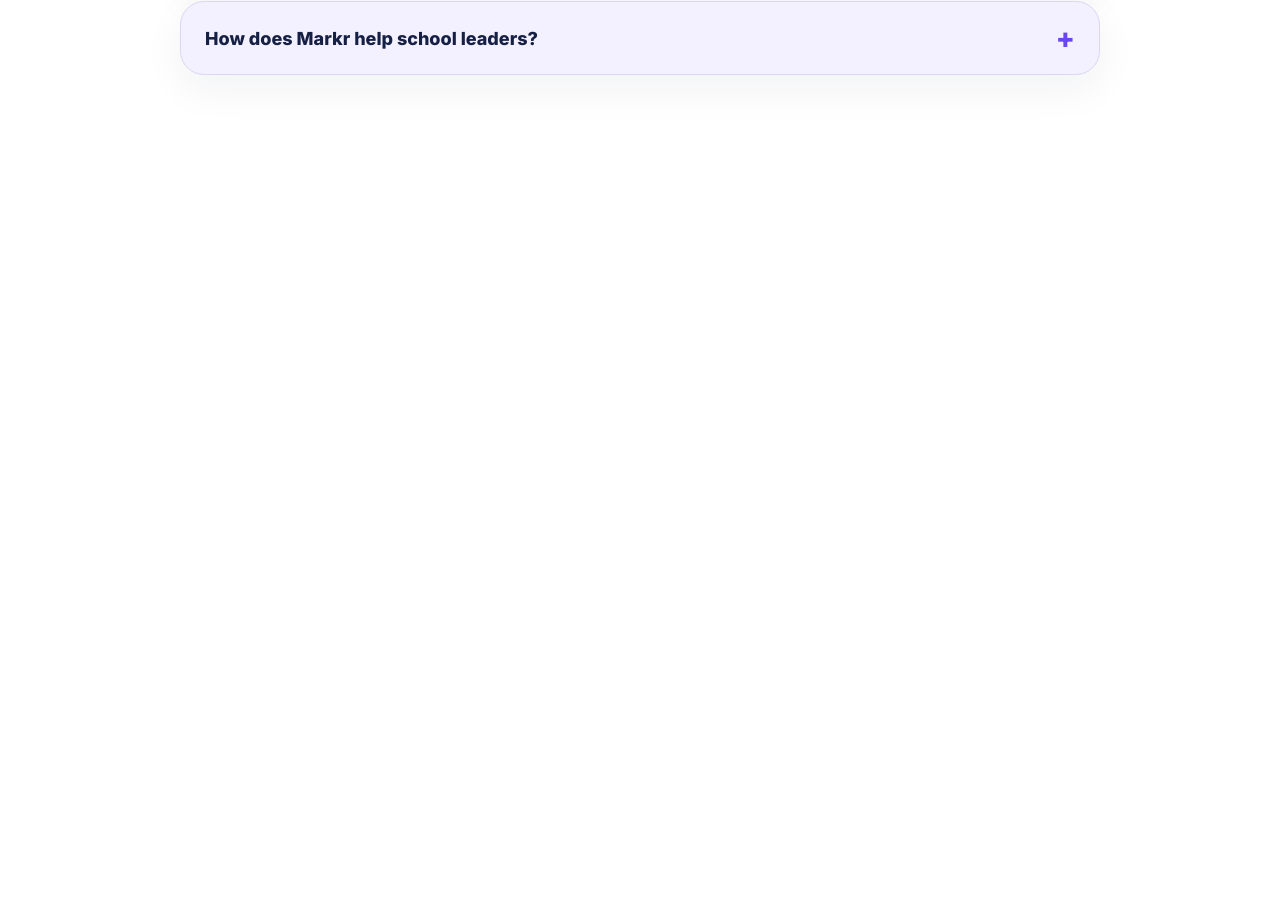
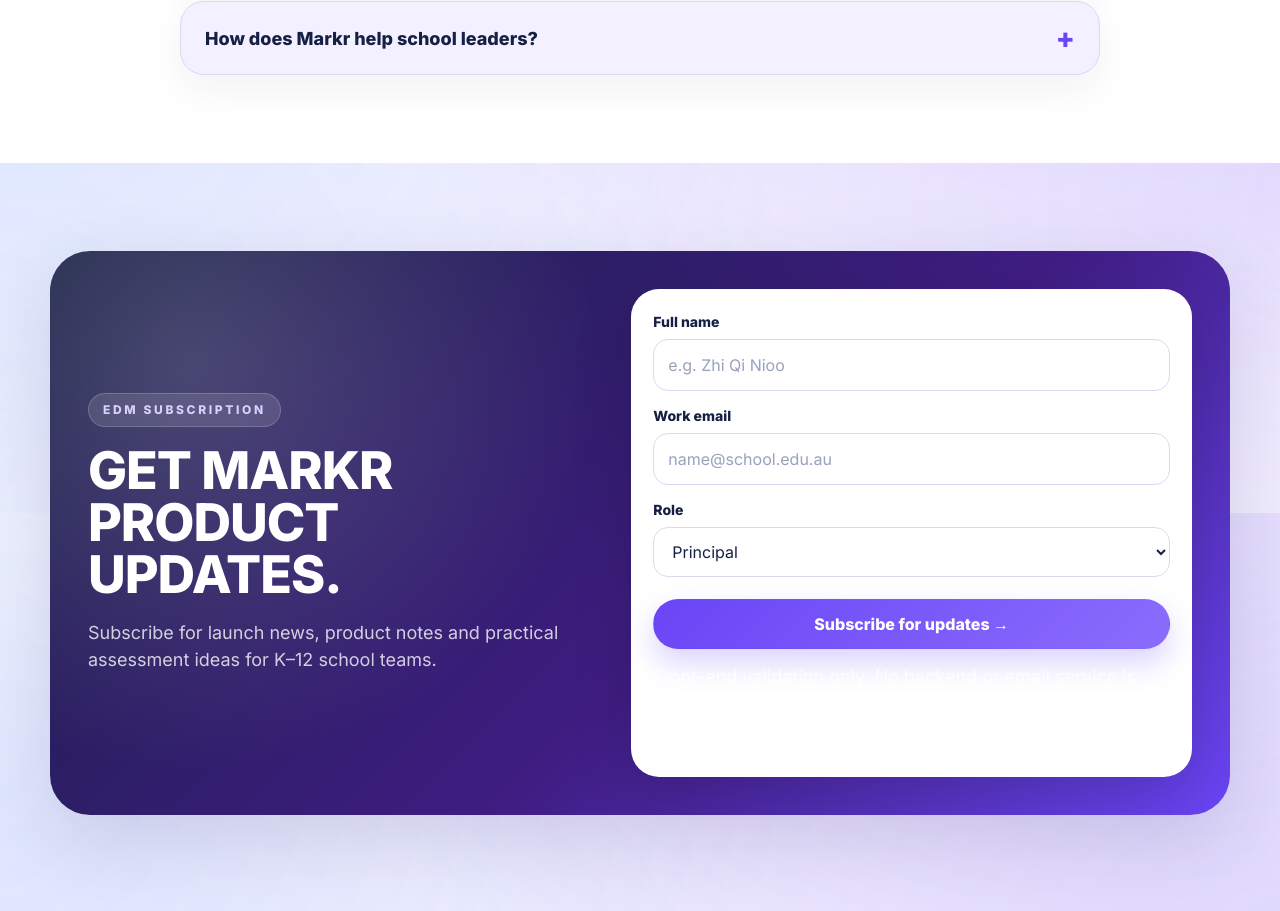
Before and after one commit to ZZZZZZ02166/markr-marketing-landing-page, a Next.js app: page / in a window 1280 px wide. Shown: the part 4287-5198 px from the top of the page. Before the commit the page ends 4450 px from the top, so only its background shows below. Built offline with nearby package versions, Linux system fonts and the light colour scheme; a web font is replaced by a local one.

Commit message:
Add EDM subscription form section

```diff
--- /dev/null
+++ b/components/Subscribe.js
@@ -0,0 +1,105 @@
+import { useState } from "react";
+
+export default function Subscribe() {
+  const [name, setName] = useState("");
+  const [email, setEmail] = useState("");
+  const [role, setRole] = useState("Principal");
+  const [status, setStatus] = useState("");
+
+  function handleSubmit(event) {
+    event.preventDefault();
+    const trimmedName = name.trim();
+    const trimmedEmail = email.trim();
+    const validEmail = /^[^\s@]+@[^\s@]+\.[^\s@]+$/.test(trimmedEmail);
+
+    if (!trimmedName || !trimmedEmail) {
+      setStatus("Please enter your name and work email.");
+      return;
+    }
+    if (!validEmail) {
+      setStatus("Please enter a valid email address.");
+      return;
+    }
+
+    setStatus("Thanks — you are subscribed to Markr updates.");
+    setName("");
+    setEmail("");
+    setRole("Principal");
+  }
+
+  return (
+    <section
+      id="subscribe"
+      className="subscribe-section"
+      aria-labelledby="subscribe-title"
+    >
+      <div className="container">
+        <div className="subscribe-panel">
+          <div>
+            <div className="pill subscribe-pill">EDM subscription</div>
+            <h2 id="subscribe-title">Get Markr product updates.</h2>
+            <p>
+              Subscribe for launch news, product notes and practical assessment
+              ideas for K–12 school teams.
+            </p>
+          </div>
+
+          <form className="form-card" noValidate onSubmit={handleSubmit}>
+            <div className="field">
+              <label htmlFor="name">Full name</label>
+              <input
+                id="name"
+                name="name"
+                type="text"
+                placeholder="e.g. Zhi Qi Nioo"
+                autoComplete="name"
+                value={name}
+                onChange={(e) => setName(e.target.value)}
+              />
+            </div>
+
+            <div className="field">
+              <label htmlFor="email">Work email</label>
+              <input
+                id="email"
+                name="email"
+                type="email"
+                placeholder="name@school.edu.au"
+                autoComplete="email"
+                value={email}
+                onChange={(e) => setEmail(e.target.value)}
+              />
+            </div>
+
+            <div className="field">
+              <label htmlFor="role">Role</label>
+              <select
+                id="role"
+                name="role"
+                value={role}
+                onChange={(e) => setRole(e.target.value)}
+              >
+                <option>Principal</option>
+                <option>Head of Curriculum</option>
+                <option>Teacher</option>
+                <option>School operations</option>
+                <option>Other</option>
+              </select>
+            </div>
+
+            <button className="btn btn-purple" type="submit">
+              Subscribe for updates →
+            </button>
+            <p className="form-note">
+              Front-end validation only. No backend or email service is
+              connected.
+            </p>
+            <div className="form-status" aria-live="polite">
+              {status}
+            </div>
+          </form>
+        </div>
+      </div>
+    </section>
+  );
+}
--- a/pages/index.js
+++ b/pages/index.js
@@ -4,6 +4,7 @@
 import Overview from "../components/Overview";
 import Features from "../components/Features";
 import Faq from "../components/Faq";
+import Subscribe from "../components/Subscribe";
 
 export default function Home() {
   return (
@@ -23,6 +24,7 @@
         <Overview />
         <Features />
         <Faq />
+        <Subscribe />
       </main>
     </>
   );
--- a/styles/globals.css
+++ b/styles/globals.css
@@ -912,6 +912,7 @@
       outline-color: var(--purple);
     }
     .field input::placeholder { color: #9aa1bd; }
+    .form-card button[type="submit"] { margin-top: 8px; }
     .form-note { color: var(--muted); font-size: 13px; margin-bottom: 0; }
     .form-status { min-height: 24px; color: var(--purple-deep); font-size: 14px; font-weight: 900; }
 
```
